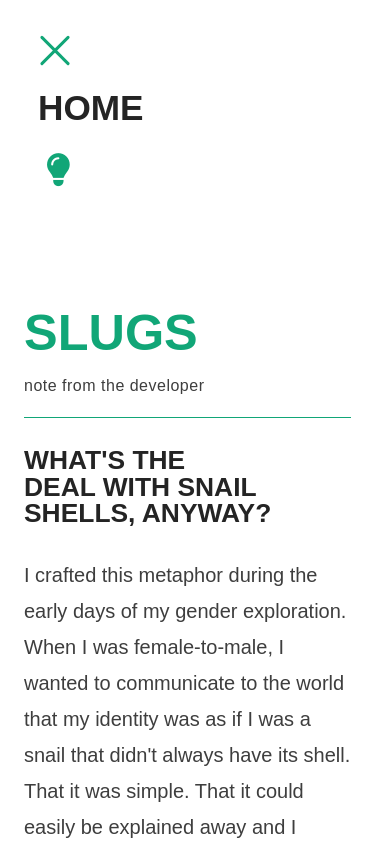
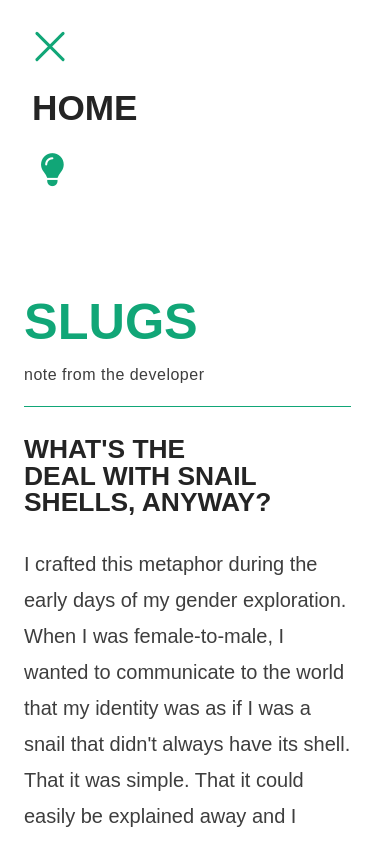
Before and after one commit to cwyptid/portfolio, a website: page about-slugs.html in a window 390 px wide. Both pictures are taken after a click on the button "Toggle navigation". Shown: the top 843 px of the page. Drawn offline with nearby package versions, Linux system fonts and the light colour scheme; a web font is replaced by a local one.

Commit message:
Add addittional aria attributes, rework menu for minimum touch point size and touch accuracy.

```diff
--- a/about-slugs.html
+++ b/about-slugs.html
@@ -42,18 +42,18 @@
           aria-controls="menu"
           aria-label="Toggle navigation"
         >
-          <span></span>
-          <span></span>
-          <span></span>
+          <span aria-hidden="true"></span>
+          <span aria-hidden="true"></span>
+          <span aria-hidden="true"></span>
         </button>
         <ul id="menu">
           <li><a href="./">Home</a></li>
           <li>
             <button
               class="theme-toggle-btn theme-toggle-icon"
-              title="Toggle theme"
+              aria-label="Toggle theme"
             >
-              <i class="fa-solid fa-lightbulb"></i>
+              <i class="fa-solid fa-lightbulb" aria-hidden="true"></i>
             </button>
           </li>
         </ul>
--- a/scripts/carousel.js
+++ b/scripts/carousel.js
@@ -85,6 +85,7 @@
       const btn = document.createElement("button");
       btn.type = "button";
       btn.className = "scroll-btn carousel-button scroll-button";
+      btn.setAttribute("aria-pressed", "false");
       btn.append(
         Object.assign(new Image(), {
           src: image.src,
--- a/styles/roots.css
+++ b/styles/roots.css
@@ -238,7 +238,7 @@
   top: 0;
   left: 0;
   width: 100%;
-  padding: 80px 38px 38px;
+  padding: 80px 32px 32px;
   background: var(--menu-bg);
   height: 300px;
   list-style-type: none;
@@ -260,7 +260,7 @@
 }
 
 #menuToggle {
-  padding: 2.5rem 0;
+  padding: 1.5rem 0;
   background: none;
   top: 0;
   display: block;
@@ -288,24 +288,25 @@
 #hamburger-btn {
   background: none;
   border: none;
+  display: flex;
   position: relative;
-  width: 40px;
-  height: 21px;
+  flex-direction: column;
+  justify-content: center;
+  gap: 10px;
+  width: 45px;
+  height: 45px;
+  margin: 0 0 0 30px;
   cursor: pointer;
-  padding: 0;
-  padding-left: 30px;
   z-index: 1;
 }
 
 #hamburger-btn span {
   background-color: var(--hamburger-color);
   border-radius: 3px;
-  position: absolute;
-  width: 100%;
+  width: 40px;
   height: 3px;
   transition:
     transform 250ms ease,
-    top 250ms ease,
     opacity 250ms ease,
     background-color 250ms ease;
   transform-origin: center;
@@ -323,8 +324,7 @@
 
 #hamburger-btn[aria-expanded="true"] span:nth-child(1) {
   background-color: var(--accent-primary);
-  transform: rotate(45deg);
-  top: 9px;
+  transform: translateY(13px) rotate(45deg);
 }
 
 #hamburger-btn[aria-expanded="true"] span:nth-child(2) {
@@ -333,8 +333,7 @@
 
 #hamburger-btn[aria-expanded="true"] span:nth-child(3) {
   background-color: var(--accent-primary);
-  transform: rotate(-45deg);
-  top: 9px;
+  transform: translateY(-13px) rotate(-45deg);
 }
 
 /* === Desktop: 1000px+ — full menu kicks in === */
```
Also changed, not shown: about.html (+5 -5 lines), slugs.html (+5 -5 lines), snails.html (+5 -5 lines).
